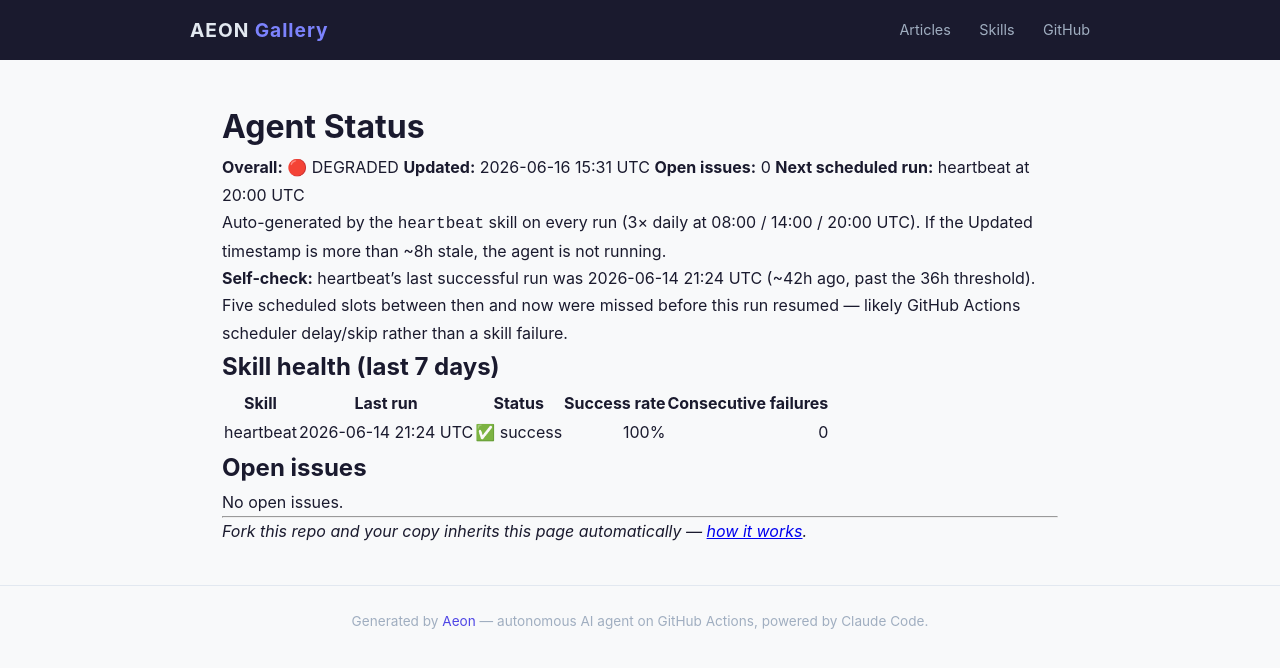
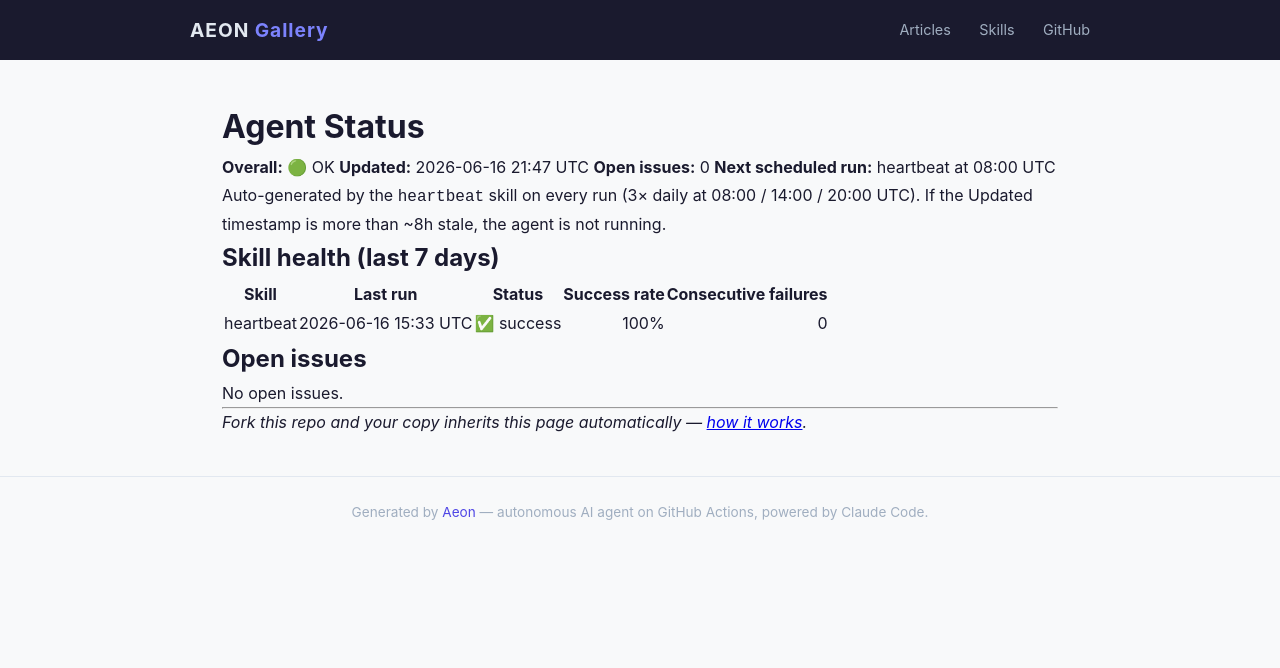
Before and after one commit to amaz98/maz-aeon, a Jekyll site: the page built from docs/status.md, in a window 1280 px wide. Shown: the top 668 px of the page. Built offline with Jekyll 4.4.1, drawn with Linux system fonts in a browser that asks for light colours.

Commit message:
chore(heartbeat): auto-commit 2026-06-16

```diff
--- a/docs/status.md
+++ b/docs/status.md
@@ -6,20 +6,18 @@
 
 # Agent Status
 
-**Overall:** 🔴 DEGRADED
-**Updated:** 2026-06-16 15:31 UTC
+**Overall:** 🟢 OK
+**Updated:** 2026-06-16 21:47 UTC
 **Open issues:** 0
-**Next scheduled run:** heartbeat at 20:00 UTC
+**Next scheduled run:** heartbeat at 08:00 UTC
 
 Auto-generated by the `heartbeat` skill on every run (3× daily at 08:00 / 14:00 / 20:00 UTC). If the Updated timestamp is more than ~8h stale, the agent is not running.
-
-> **Self-check:** heartbeat's last successful run was 2026-06-14 21:24 UTC (~42h ago, past the 36h threshold). Five scheduled slots between then and now were missed before this run resumed — likely GitHub Actions scheduler delay/skip rather than a skill failure.
 
 ## Skill health (last 7 days)
 
 | Skill | Last run | Status | Success rate | Consecutive failures |
 |-------|----------|--------|-------------:|---------------------:|
-| heartbeat | 2026-06-14 21:24 UTC | ✅ success | 100% | 0 |
+| heartbeat | 2026-06-16 15:33 UTC | ✅ success | 100% | 0 |
 
 ## Open issues
 
--- a/memory/token-usage.csv
+++ b/memory/token-usage.csv
@@ -58,3 +58,4 @@
 2026-06-14,heartbeat,claude-opus-4-7,18,3322,634179,29919
 2026-06-14,heartbeat,claude-opus-4-7,426,3968,303987,31262
 2026-06-16,heartbeat,claude-opus-4-7,12,7355,363331,36289
+2026-06-16,heartbeat,claude-opus-4-7,11,5649,302903,34403
```
Also changed, not shown: memory/logs/2026-06-16.md (+9 -0 lines), .outputs/heartbeat.md.
